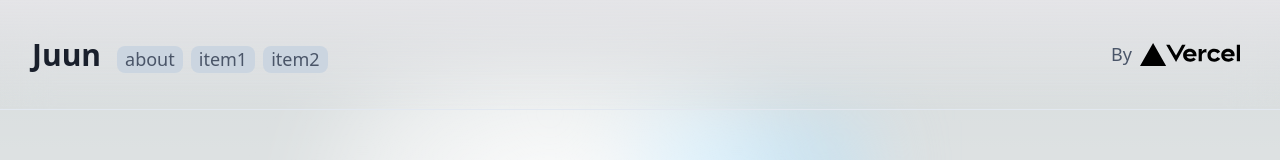
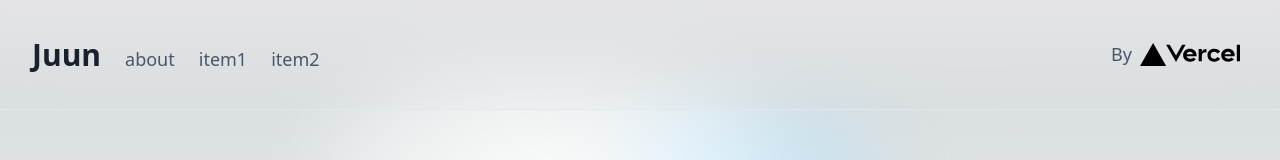
Before and after one commit to juunie-roh/setting-up-next, a Next.js app: page / in a window 1280 px wide. Shown: the top 160 px of the page. Built offline with nearby package versions, Linux system fonts and the light colour scheme.

Commit message:
fix(Main/__mocks__): header menu items fixed, router added
Added Active link for header list items

```diff
--- a/src/templates/Main.tsx
+++ b/src/templates/Main.tsx
@@ -1,6 +1,7 @@
 import Image from 'next/image';
 import Link from 'next/link';
-import type { ReactNode } from 'react';
+import { useRouter } from 'next/router';
+import { type ReactNode } from 'react';
 
 import { AppConfig } from '@/utils/AppConfig';
 
@@ -9,7 +10,16 @@ type IMainProps = {
   children: ReactNode;
 };
 
-const Main = (props: IMainProps) => (
+const menuData = [
+  { id: 'about', name: 'about', path: '/about' },
+  { id: 'item1', name: 'item1', path: '/item1' },
+  { id: 'item2', name: 'item2', path: '/item2' },
+];
+
+const Main = (props: IMainProps) => {
+  const router = useRouter();
+
+  return (
     <div className="min-h-screen w-full px-1 text-gray-700 antialiased">
       {props.meta}
 
@@ -19,17 +29,22 @@ const Main = (props: IMainProps) => (
             <h1 className="text-xl font-bold text-gray-900 lg:text-3xl">
               <Link href="/">{AppConfig.title}</Link>
             </h1>
+            <nav>
               <ul className="flex gap-2 lg:text-lg">
-            <li className="inline-block rounded-lg bg-gray-400 px-2 hover:text-gray-900 hover:underline">
-              <Link href="/about">about</Link>
+                {menuData.map((menu) => {
+                  return (
+                    <li
+                      className={`${
+                        router.pathname === menu.path ? 'bg-gray-400 ' : ''
+                      }inline-block rounded-lg px-2 hover:text-gray-900 hover:underline`}
+                      key={menu.id}
+                    >
+                      <Link href={menu.path}>{menu.name}</Link>
                     </li>
-            <li className="inline-block rounded-lg bg-gray-400 px-2 hover:text-gray-900 hover:underline">
-              <Link href="/item1">item1</Link>
-            </li>
-            <li className="inline-block rounded-lg bg-gray-400 px-2 hover:text-gray-900 hover:underline">
-              <Link href="/item2">item2</Link>
-            </li>
+                  );
+                })}
               </ul>
+            </nav>
           </div>
           <a
             className="pointer-events-auto flex place-items-center gap-2 p-0 lg:p-2 lg:text-lg"
@@ -53,7 +68,8 @@ const Main = (props: IMainProps) => (
         </main>
 
         <footer className="border-t border-gray-300 py-6 text-center text-sm lg:py-8 lg:text-base">
-        © Copyright {new Date().getFullYear()} {AppConfig.title}. Made by&nbsp;
+          © Copyright {new Date().getFullYear()} {AppConfig.title}. Made
+          by&nbsp;
           <a
             href="https://github.com/juunie-roh/setting-up-next"
             className="font-semibold"
@@ -64,5 +80,6 @@ const Main = (props: IMainProps) => (
       </div>
     </div>
   );
+};
 
 export { Main };
```
Also changed, not shown: 1 other file (tests, documents, lock files or other folders). Lines whose indentation alone changed are shown as unchanged.
